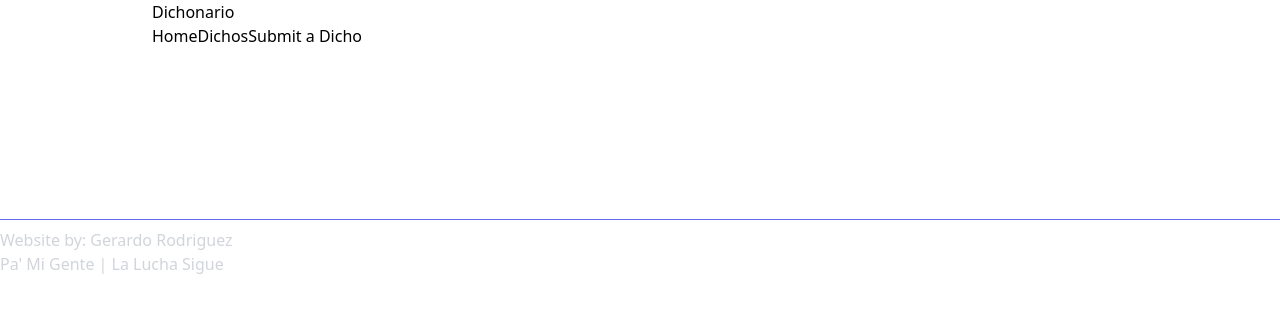
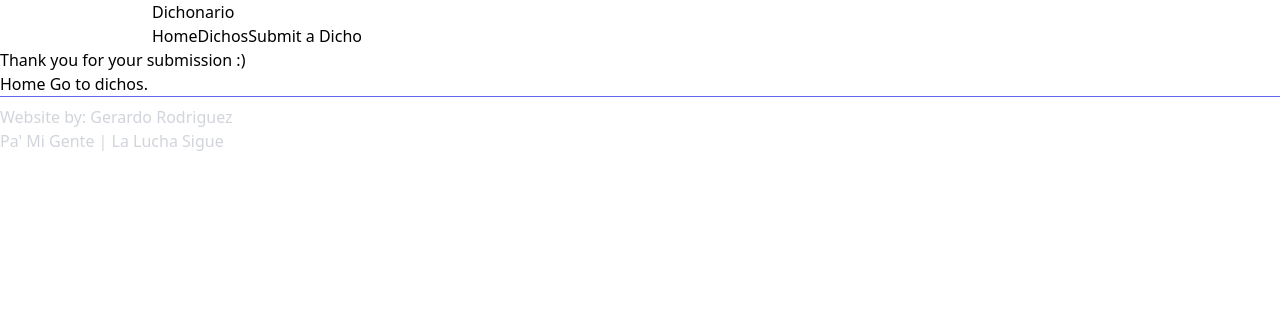
Before and after one commit to geraxrodriguez/Dichonario, a React (Vite) app in the folder frontend/: page /success in a window 1280 px wide. Shown: the top 312 px of the page. Built offline with nearby package versions, Linux system fonts and the light colour scheme.

Commit message:
refactor: changed SuccessPage css from module file to tailwind. Deleted module css file for SuccessPage

```diff
--- a/frontend/src/pages/SuccessPage.jsx
+++ b/frontend/src/pages/SuccessPage.jsx
@@ -1,22 +1,19 @@
-import React from 'react'
 import { NavLink } from 'react-router-dom'
-import styles from '../styles/SuccessPage.module.css'
 
 const SuccessPage = () => {
     return (
         <>
-            {/* <h1 className='text-white text-3xl font-bold mt-20 mb-5'> */}
-            <h1 className={styles.header}>
+            <h1 className='text-white text-3xl font-bold mt-14'>
                 Thank you for your submission :)
             </h1>
-            <NavLink className={styles.submitAnotherLink} to="/"> {/* flex-shrink-0 => item will not shrink */}
+            <NavLink className='text-white text-lg font-bold mx-auto w-[20rem] my-5' to="/">
                 Home
             </NavLink>
-            <NavLink className={styles.browseDichosLink} to="/dichos"> {/* flex-shrink-0 => item will not shrink */}
+            <NavLink className='text-white text-lg font-bold mx-auto w-[20rem]' to="/dichos"> {/* flex-shrink-0 => item will not shrink */}
                 Go to dichos.
             </NavLink>
         </>
     )
 }
 
-export default SuccessPage
+export default SuccessPage;
--- a/frontend/src/styles/SuccessPage.module.css
+++ /dev/null
@@ -1,19 +0,0 @@
-.header {
-    color: white;
-    font-size: xx-large;
-    font-weight: 600;
-    padding: 5rem 0 1rem 0;
-}
-
-.submitAnotherLink, .browseDichosLink {
-    color: white;
-    padding: 1rem 0;
-    font-size: large;
-    font-weight: bold;
-    width: 20rem;
-    margin: 0 auto;
-}
-.submitAnotherLink:hover, .browseDichosLink:hover {
-    color: rgb(244, 180, 29);
-
-}
```
Also changed, not shown: frontend/src/styles/App.css (deleted, +0 -42 lines), 1 other file (tests, documents, lock files or other folders).
